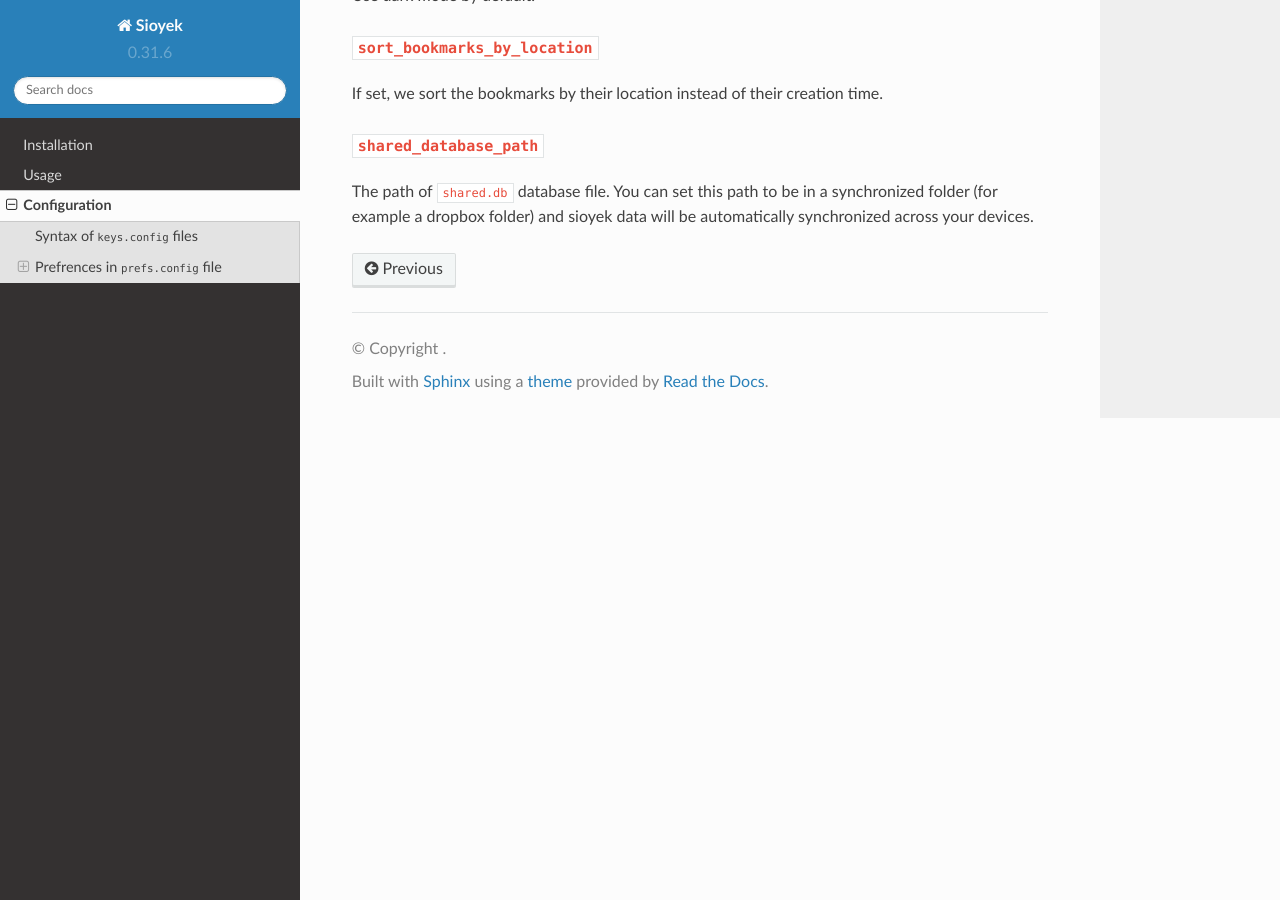
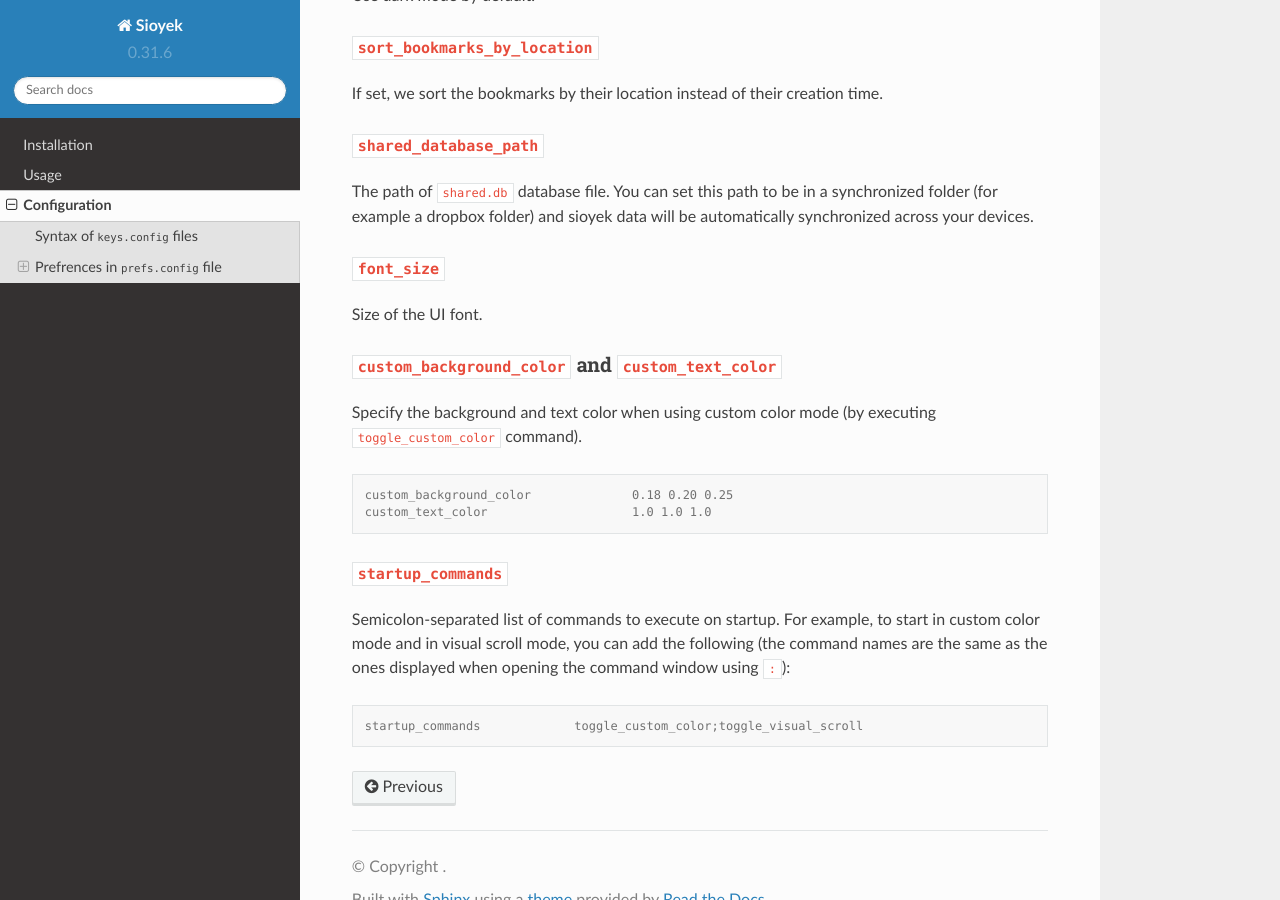
Before and after one commit to ahrm/sioyek-documentation, a Sphinx documentation site: the page built from docs/source/configuration.rst, in a window 1280 px wide and 900 px high, scrolled down 4115 px. Built offline with Sphinx 7.4.7 and the Read the Docs theme 2.0.0, drawn with Linux system fonts in a browser that asks for light colours.

```diff
--- a/docs/source/configuration.rst
+++ b/docs/source/configuration.rst
@@ -199,3 +199,27 @@ If set, we sort the bookmarks by their location instead of their creation time.
 ^^^^^^^^^^^^^^^^^^^^^^^^^^^^
 
 The path of :code:`shared.db` database file. You can set this path to be in a synchronized folder (for example a dropbox folder) and sioyek data will be automatically synchronized across your devices.
+
+:code:`font_size`
+^^^^^^^^^^^^^^^^^
+
+Size of the UI font.
+
+:code:`custom_background_color` and :code:`custom_text_color`
+^^^^^^^^^^^^^^^^^^^^^^^^^^^^^^^^^^^^^^^^^^^^^^^^^^^^^^^^^^^^^
+
+Specify the background and text color when using custom color mode (by executing :code:`toggle_custom_color` command).
+
+.. code-block:: console
+
+   custom_background_color		0.18 0.20 0.25
+   custom_text_color			1.0 1.0 1.0
+
+:code:`startup_commands`
+^^^^^^^^^^^^^^^^^^^^^^^^
+
+Semicolon-separated list of commands to execute on startup. For example, to start in custom color mode and in visual scroll mode, you can add the following (the command names are the same as the ones displayed when opening the command window using :code:`:`):
+
+.. code-block:: console
+
+   startup_commands		toggle_custom_color;toggle_visual_scroll
```
Also changed, not shown: docs/source/usage.rst (+1 -6 lines).
